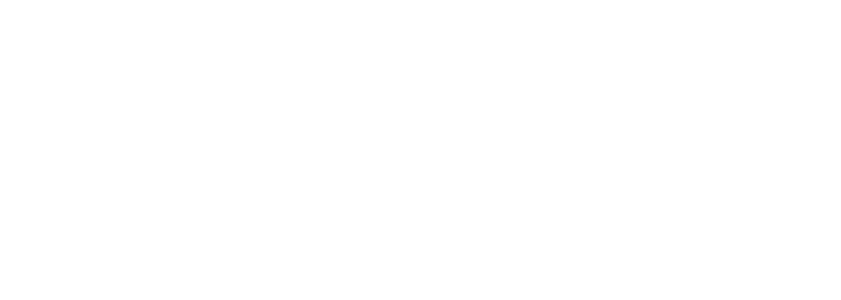
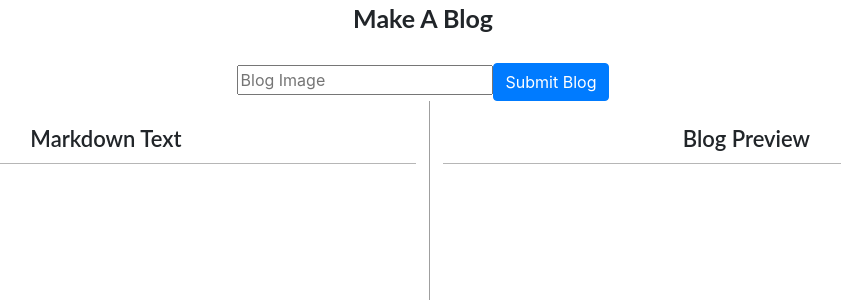
Before and after one commit to biprajit163/blogish, a React (Create React App) app: page /make_blog in a window 1280 px wide. Shown: the top 300 px of the page, without its empty margins (217-1058 px from the left). Built offline with nearby package versions, Linux system fonts and the light colour scheme.

Commit message:
Make a Markdown Editor for Blog

```diff
--- a/package.json
+++ b/package.json
@@ -10,8 +10,10 @@
     "react": "^17.0.1",
     "react-bootstrap-icons": "^1.4.0",
     "react-dom": "^17.0.1",
+    "react-markdown": "^5.0.3",
     "react-router-dom": "^5.2.0",
-    "react-scripts": "4.0.3",
+    "react-scripts": "^4.0.3",
+    "styled-components": "^5.2.1",
     "web-vitals": "^1.0.1"
   },
   "scripts": {
--- a/src/App.css
+++ b/src/App.css
@@ -1,3 +1,9 @@
+
+html, body, #root {
+  width: 100%;
+  height: 100%;
+}
+
 
 .App {
   text-align: center;
@@ -124,6 +130,33 @@
 }
 
 
+/* BlogEditor page: ---------------------------------------------------------------------------- */
+
+.BlogEditor {
+  height: 100vh;
+  width: 100%;
+  display: flex;
+  flex-direction: column;
+  align-items: center;
+}
+
+.EditorResult {
+  width: 100%;
+  height: 100%;
+}
+
+.blog-features {
+  justify-content: space-between;
+}
+
+
+
+
+
+
+
+
+
 /* Media Queries: ---------------------------------------------------------------------------- */
 
 @media only screen and (max-width: 750px) {
--- a/src/App.js
+++ b/src/App.js
@@ -7,6 +7,7 @@
 import Signup from './Components/Signup.js';
 import Login from './Components/Login.js';
 import UserProfile from './Components/UserProfile.js';
+import BlogEditor from './Components/BlogEditor.js';
 
 
 function App() {
@@ -36,6 +37,8 @@
             <Home/>
           )}/>
 
+          <Route path="/make_blog" component={BlogEditor}/>
+
           <Route path="/profile" component={UserProfile}/>
           <Route path="/signup" component={Signup}/>
           <Route path="/login" component={Login}/>
--- /dev/null
+++ b/src/Components/BlogEditor.js
@@ -0,0 +1,113 @@
+
+import React, { useState, useEffect, useContext } from 'react';
+import { UserContext } from '../UserContext.jsx';
+import EditorContext from '../EditorContext.jsx';
+import { setCookie, getCookie, eraseCookie } from '../CookieMethods.js';
+import styled from 'styled-components';
+import EditorResult from './BlogEditor_Components/EditorResult.jsx';
+import axios from 'axios';
+
+
+const AppContainer = styled.div`
+    width: 100%;
+    height: 100%;
+    display: flex;
+    flex-direction: column;
+    align-items: center;
+`;
+
+const BlogTitle = styled.div`
+    font-size: 25px;
+    font-weight: 700;
+    font-family: "Lato", sans-serif;
+    margin-bottom: 1em;
+`;
+
+const MkTitle = styled.div`
+    font-size: 22px;
+    font-weight: 600;
+    margin-bottom: 1em;
+    padding: 8px 0;
+    border-bottom: 1px solid rgba(15, 15, 15, 0.3);
+`
+
+const TextArea = styled.textarea`
+  width: 100%;
+  height: 100%;
+  resize: none;
+  border: none;
+  outline: none;
+  font-size: 24px;
+`;
+
+const Container = styled.div`
+  width: 100%;
+  height: 100%;
+  padding: 13px;
+  border-right: 1.5px solid rgba(15, 15, 15, 0.4);
+  font-family: "Lato", sans-serif;
+`;
+
+const EditorContainer = styled.div`
+  width: 100%;
+  height: 100%;
+  display: flex;
+`;
+
+
+
+function BlogEditor(props) {
+
+    const {context, setContext} = useContext(UserContext);
+
+    const blogObj = {
+        title: "",
+        image: "",
+        body: "",
+    }
+    const [newBlog, setNewBlog] = useState(blogObj);
+
+    const [markdownTxt, setMarkdownTxt] = useState("");
+    const blogBody = {
+        markdownTxt,
+        setMarkdownTxt,
+    }
+
+
+    function creatBlog() {
+        axios.post(`${context.base_url}/blogs`, blogObj)
+    }
+
+    function onInputChange(event) {
+        const newVal = event.target.value;
+        setMarkdownTxt(newVal);
+    }
+
+    return (
+        <div className="BlogEditor">
+            <EditorContext.Provider value={blogBody}>
+                <AppContainer>
+                    <BlogTitle>Make A Blog</BlogTitle>
+                    <div className="blog-features d-flex">
+                        <form className="blog-submit">
+                            <input
+                                type="text"
+                                placeholder="Blog Image"
+                            />
+                            <button type="submit" className="btn btn-primary">Submit Blog</button>
+                        </form>
+                    </div>
+                    <EditorContainer>
+                        <Container>
+                            <MkTitle>Markdown Text</MkTitle>
+                            <TextArea onChange={onInputChange}/>
+                        </Container>
+                        <EditorResult/>
+                    </EditorContainer>
+                </AppContainer>
+            </EditorContext.Provider>
+        </div>
+    );
+}
+
+export default BlogEditor;
--- /dev/null
+++ b/src/Components/BlogEditor_Components/EditorResult.jsx
@@ -0,0 +1,47 @@
+
+import React, { useContext, useState, useEffect } from 'react';
+import styled from 'styled-components';
+import ReactMarkdown from 'react-markdown';
+import EditorContext from '../../EditorContext.jsx';
+
+
+const Container = styled.div`
+  width: 100%;
+  height: 100%;
+  padding: 13px;
+  font-family: "Lato", sans-serif;
+`;
+
+const Title = styled.div`
+  font-size: 22px;
+  font-weight: 600;
+  margin-bottom: 1em;
+  padding: 8px 0;
+  border-bottom: 1px solid rgba(15, 15, 15, 0.3);
+`;
+
+const ResultArea = styled.div`
+  width: 100%;
+  height: 100%;
+  border: none;
+  font-size: 17px;
+`;
+
+
+function EditorResult() {
+
+    const {markdownTxt, setMarkdownTxt} = useContext(EditorContext);
+
+    return (
+        <div className="EditorResult">
+            <Container>
+                <Title>Blog Preview</Title>
+                <ResultArea>
+                    <ReactMarkdown source={markdownTxt}/>
+                </ResultArea>
+            </Container>
+        </div>
+    );
+}
+
+export default EditorResult;
--- a/src/Components/UserProfile.js
+++ b/src/Components/UserProfile.js
@@ -2,6 +2,7 @@
 import { useState, useEffect, useContext } from 'react'
 import { UserContext } from '../UserContext.jsx';
 import { getCookie, setCookie, eraseCookie } from '../CookieMethods.js';
+import { Link } from 'react-router-dom';
 import axios from 'axios';
 
 import BlogCard from './BlogCard.js';
@@ -40,7 +41,12 @@
                                 <div className="profile-image">
                                     <img src={`${user.profile_picture}`} alt="Picture goes here" className="profile-image-cover"/>
                                     <h3>{user.username}</h3>
-                                    <button className="btn btn-primary">Change Picture</button>
+                                    <button
+                                        type="button"
+                                        className="btn btn-primary"
+                                        data-toggle="modal"
+                                        data-target="#addProfilePic"
+                                    >Change Picture</button>
                                 </div>
                                 <div className="user-email">{user.email}</div>
                                 <div className="user-name">{user.firstname} {user.lastname}</div>
@@ -52,12 +58,41 @@
                                     <button className="btn btn-danger" onClick={logout}>Logout</button>
                                 </div>
                             </div>
+
+                            <div className="modal fade" id="addProfilePic">
+                                <div className="modal-dialog modal-dialog-centered">
+                                    <div className="modal-content">
+                                        <div className="modal-header">
+                                            <h3>Add A Profile Pic!</h3>
+                                        </div>
+                                        <div className="modal-body">
+                                            <form>
+                                                <div className="form-group">
+                                                    <input
+                                                        type="text"
+                                                        className="form-control"
+                                                        placeholder="add an image url"
+                                                        value=""
+                                                    />
+                                                </div>
+                                            </form>
+                                        </div>
+                                        <div className="modal-footer">
+                                            <button type="button" class="btn btn-secodary" data-dismiss="modal">Close</button>
+                                            <button type="button" class="btn btn-primary">Add Picture</button>
+                                        </div>
+                                    </div>
+                                </div>
+                            </div>
+
                         </div>
                         <div className="col-lg-8">
                             <div className="user-blogs-container">
                                 <div className="user-blogs">
                                     <div className="create-blog">
-                                        <button className="btn btn-primary">Create A Blog</button>
+                                        <Link to="/make_blog">
+                                            <button className="btn btn-primary">Create A Blog</button>
+                                        </Link>
                                     </div>
                                 </div>
                                 <BlogCard/>
--- /dev/null
+++ b/src/EditorContext.jsx
@@ -0,0 +1,9 @@
+
+import React from 'react';
+
+const defaultContext = {
+    markdownTxt: "",
+    setMarkdownTxt: () => {},
+}
+
+export default React.createContext(defaultContext);
```
Also changed, not shown: 1 other file (tests, documents, lock files or other folders).
